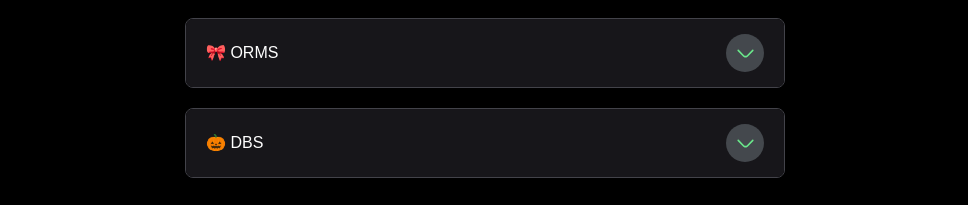
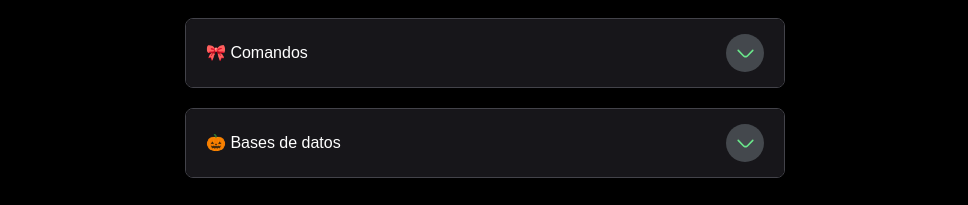
Before and after one commit to Carl0sPineda/WebResources, a React (Vite) app: page / in a window 1280 px wide. Shown: the part 236-441 px from the top of the page, without its empty margins (155-1123 px from the left). Built offline with nearby package versions, Linux system fonts and the light colour scheme.

Commit message:
chore: Turso command post added

```diff
--- a/src/data/data.ts
+++ b/src/data/data.ts
@@ -7,7 +7,7 @@ export const POSTS: DataItem[] = [
     elements: [
       {
         id: "A-01",
-        title: "React props",
+        title: "Props entre componentes",
         widget1: {
           languaje: "jsx",
           title: "1. Creación de la interfaz",
@@ -42,36 +42,27 @@ export const POSTS: DataItem[] = [
   },
   {
     id: "2",
-    title: "🎀 ORMS",
+    title: "🎀 Comandos",
     elements: [
       {
         id: "B-01",
-        title: "Prisma comandos",
-        widget1: {
-          title: "1. Prisma comandos básicos",
-          languaje: "sql",
-          code: "Ver todas mis dbs ===>  turso db list \nCrear una nueva db ===> turso db create <dbname>\nConectarse a la db y ejecutar sql ===> turso db shell <dbname>\nVer info de mi db como URL y locacion de la db ===> turso db show <dbname>\ngenera un token valido para la conexion ===>  turso db tokens create <dbname>",
-        },
-      },
-      {
-        id: "B-02",
         title: "Turso comandos",
         widget1: {
-          title: "1. Turso comandos básicos",
+          title: "1. Comandos básicos de shell",
           languaje: "sql",
-          code: "Ver todas mis dbs ===>  turso db list \nCrear una nueva db ===> turso db create <dbname>\nConectarse a la db y ejecutar sql ===> turso db shell <dbname>\nVer info de mi db como URL y locacion de la db ===> turso db show <dbname>\ngenera un token valido para la conexion ===>  turso db tokens create <dbname>",
+          code: "-- Iniciar sesión con la shell\nturso auth login\n-- Ver todas mis bases de datos\nturso db list\n-- Conectarse a la db y ejecutar sql\nturso db shell <dbname>\n-- Crear una nueva base de datos\nturso db create <dbname>\n-- Ver información de mi base de datos como URL y locación\nturso db show <dbname>\n-- Generar un token válido para la conexión\nturso db tokens create <dbname>",
         },
         widget2: {
           languaje: "sql",
-          title: "2. Turso db sql",
-          code: "CREATE TABLE users (ID INTEGER PRIMARY KEY AUTOINCREMENT, name TEXT);\n\n-- Cambiar el nombre de la columna ID a id\nALTER TABLE users RENAME COLUMN ID TO id;\n\n-- Añadir la columna email\nALTER TABLE users ADD COLUMN email TEXT;\n\n-- Añadir la columna password\nALTER TABLE users ADD COLUMN password TEXT;",
+          title: "2. Comandos de sqlite para turso",
+          code: "-- Creación de tablas y relación de uno a muchos\ncreate table grupos (\n  id integer primary key autoincrement,\n  nombre text not null\n);\n\ncreate table alumnos (\n  id integer primary key autoincrement,\n  id_grupo integer,\n  nombre text not null,\n  direccion text not null,\n  foreign key(id_grupo) references grupos(id)\n);\n\n-- Añadir la columna cantidad a la tabla grupos\nalter table grupos add column cantidad integer;\n\n-- Cambiar el nombre de la columna a apellidos\nalter table grupos rename column nombre to apellidos;\n\n-- Eliminar una columna\nalter table grupos drop column nombre;\n\n-- Cambiar el nombre de una tabla\nalter table alumnos rename to estudiantes;\n\n-- Eliminar tablas y datos\ndrop table grupos;\ndrop table alumnos;",
         },
       },
     ],
   },
   {
     id: "3",
-    title: "🎃 DBS",
+    title: "🎃 Bases de datos",
     elements: [
       {
         id: "C-01",
```
